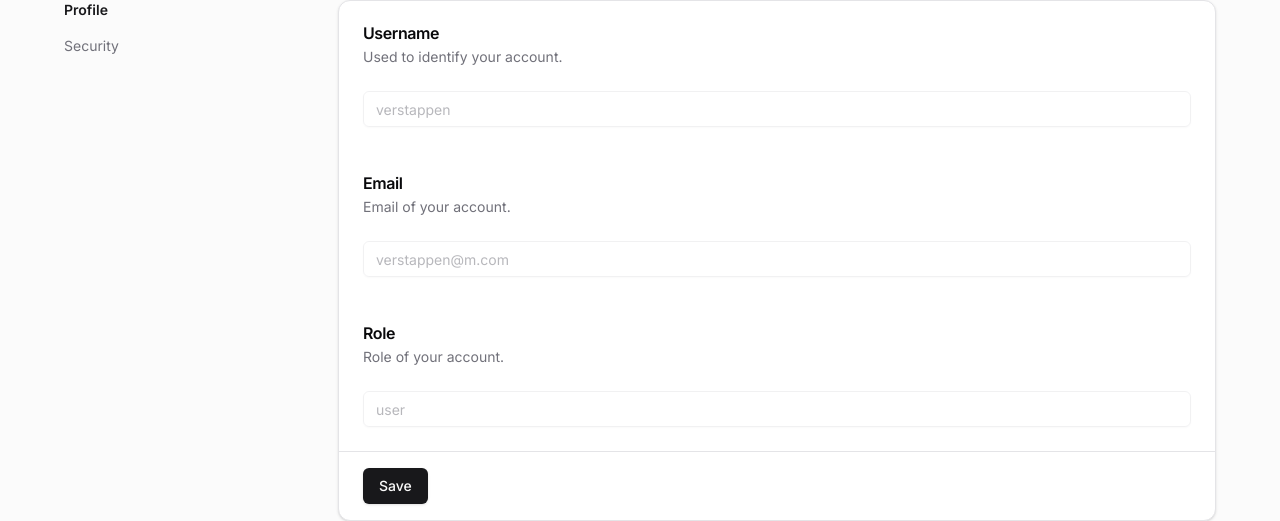
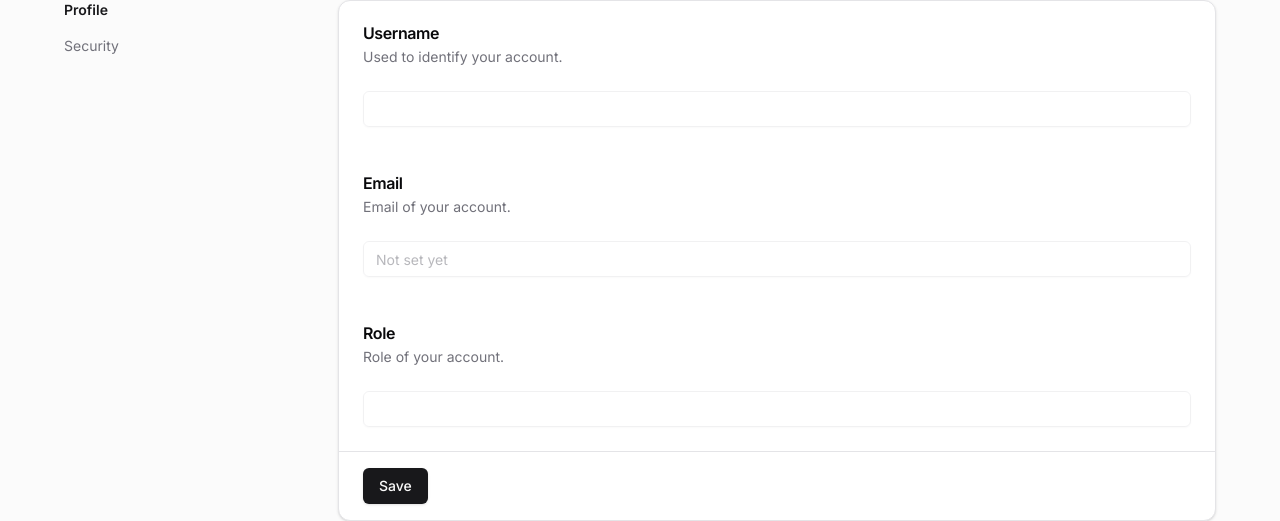
Before and after one commit to miftt/statusbotv2, a Next.js app: page /settings/profile in a window 1280 px wide. Shown: the part 229-750 px from the top of the page. Built offline with nearby package versions, Linux system fonts and the light colour scheme; no server answers.

Commit message:
fix issue

```diff
--- a/src/app/settings/profile/page.tsx
+++ b/src/app/settings/profile/page.tsx
@@ -13,8 +13,10 @@ import {
 
 import { Input } from "@/components/ui/input"
 import { Separator } from "@/components/ui/separator"
+import { useSession } from "next-auth/react"
 
 export default function SettingsPage() {
+  const {data: session} = useSession();
   return (
     <div className="flex min-h-screen w-full flex-col">
       <main className="flex min-h-[calc(100vh_-_theme(spacing.16))] flex-1 flex-col gap-4 bg-muted/40 p-4 md:gap-8 md:p-10">
@@ -42,7 +44,7 @@ export default function SettingsPage() {
                 </CardDescription>
               </CardHeader>
               <CardContent>
-                  <Input disabled placeholder="verstappen" />
+                  <Input disabled placeholder={session?.user?.username} />
               </CardContent>
               <CardHeader>
                 <CardTitle>Email</CardTitle>
@@ -51,7 +53,7 @@ export default function SettingsPage() {
                 </CardDescription>
               </CardHeader>
               <CardContent>
-                  <Input disabled placeholder="verstappen@m.com" />
+                  <Input disabled placeholder="Not set yet" />
               </CardContent>
               <CardHeader>
                 <CardTitle>Role</CardTitle>
@@ -60,7 +62,7 @@ export default function SettingsPage() {
                 </CardDescription>
               </CardHeader>
               <CardContent>
-                  <Input disabled placeholder="user" />
+                  <Input disabled placeholder={session?.user?.role} />
               </CardContent>
               <CardFooter className="border-t px-6 py-4">
                 <Button>Save</Button>
```
